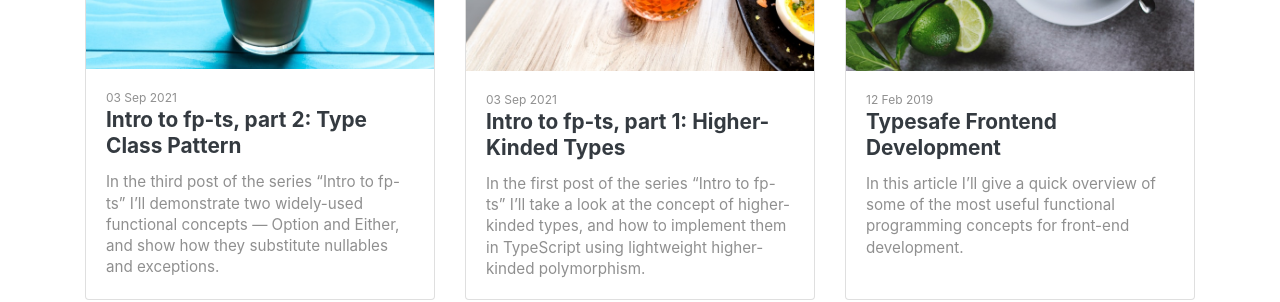
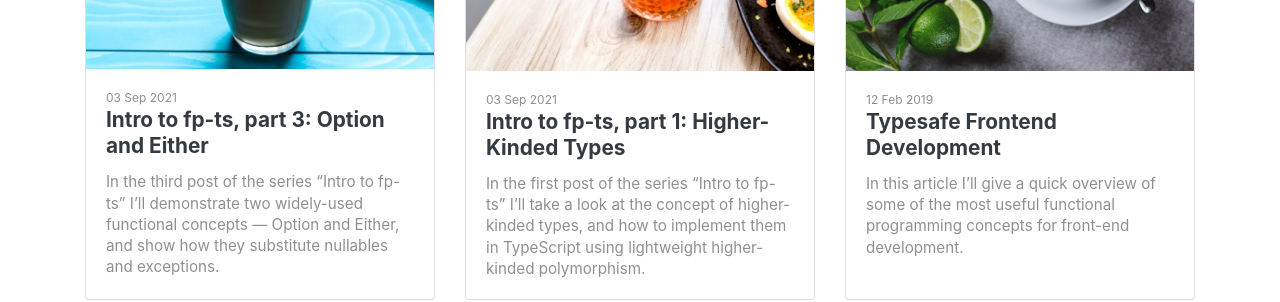
Before and after one commit to YBogomolov/ybogomolov.github.io, a Jekyll site: the page built from index.html, in a window 1280 px wide and 1185 px high. Shown: the part 652-954 px from the top of the window. Built offline with Jekyll 4.4.1, drawn with Linux system fonts in a browser that asks for light colours; nearby versions of some CDN libraries; the list of posts is cut into pages by our own code; comment, search, counter and statistics services are not loaded.

Commit message:
Rename post

```diff
--- a/_posts/2021-09-03-03-typeclasses.md
+++ b/_posts/2021-09-03-03-typeclasses.md
@@ -1,6 +1,6 @@
 ---
 layout: post
-title:  "Intro to fp-ts, part 2: Type Class Pattern"
+title:  "Intro to fp-ts, part 3: Option and Either"
 author: yuriy
 categories: [ fp, typescript, typeclass ]
 image: assets/images/15.jpg
```
